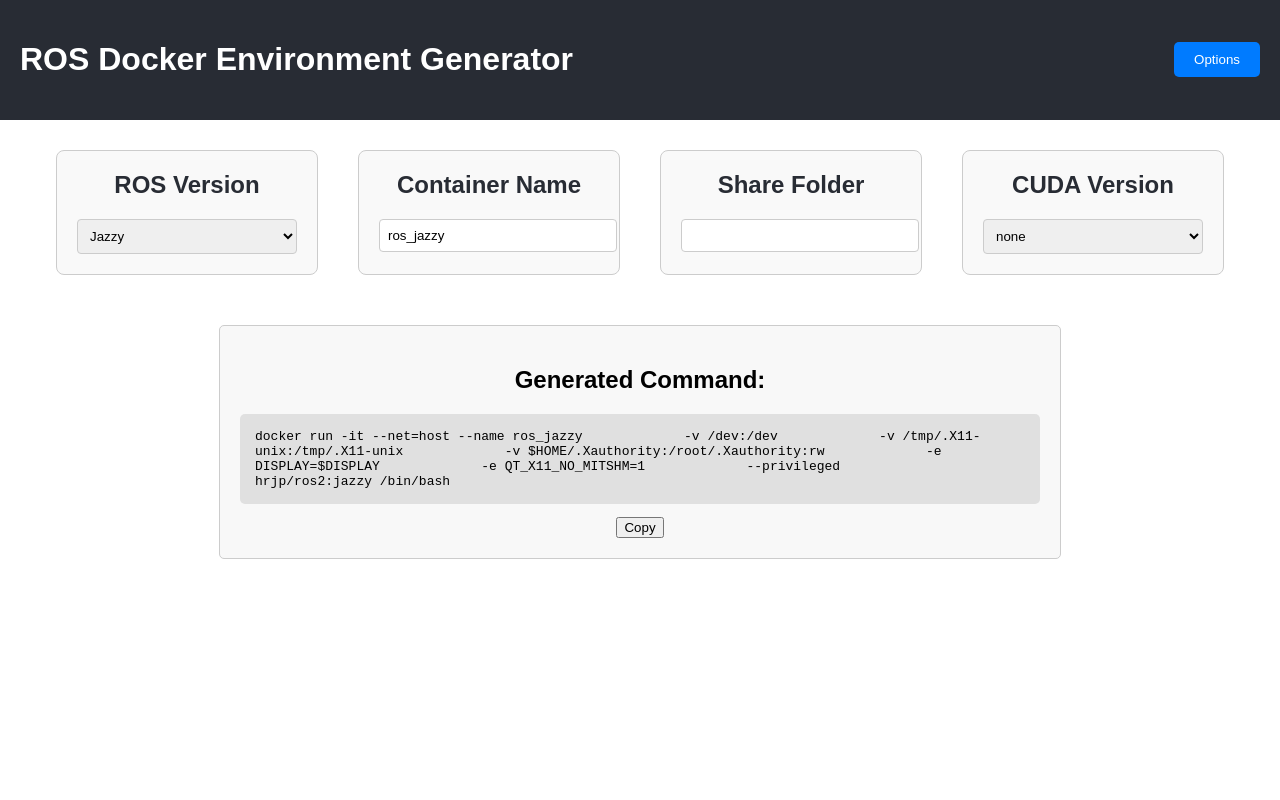
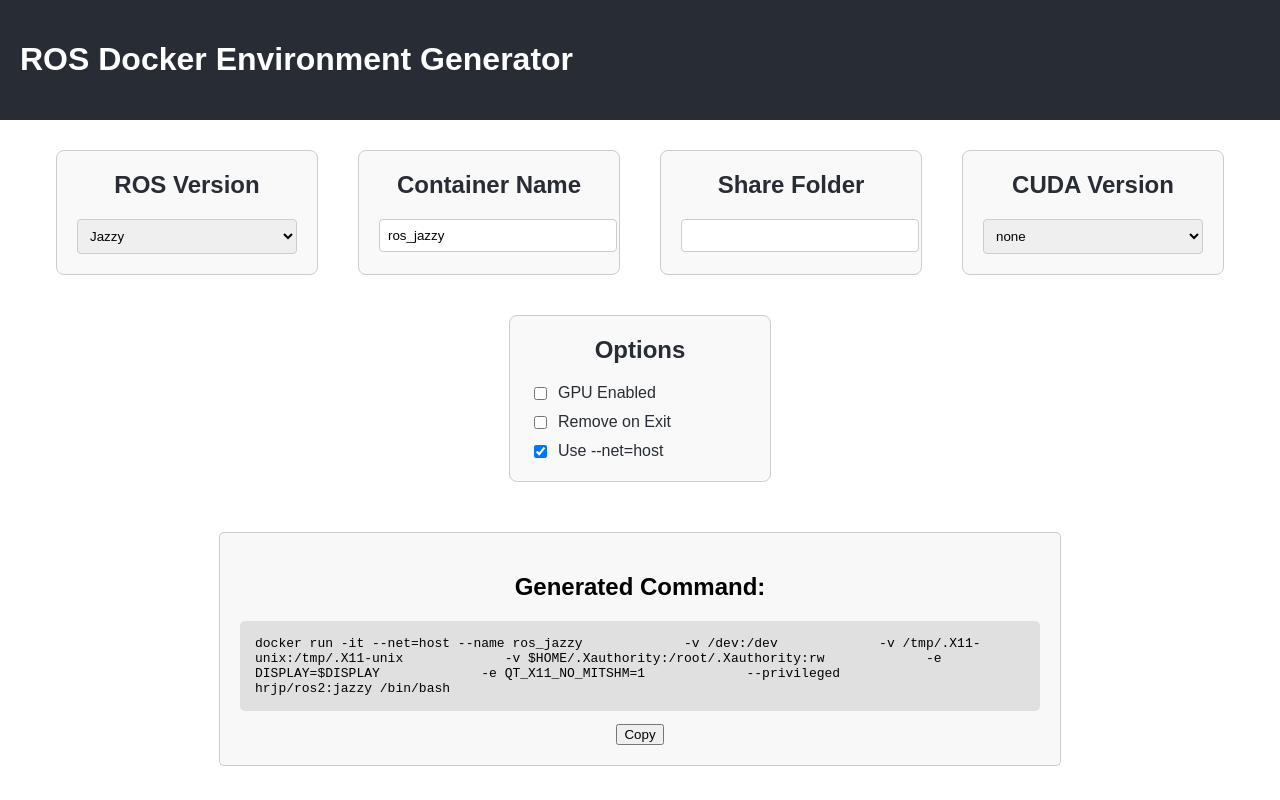
Before and after one commit to hrjp/oneline_rosenv, a React (Create React App) app: page / in a window 1280 px wide. Built offline with nearby package versions, Linux system fonts and the light colour scheme.

Commit message:
refactor: Move options to be immediately to the right of CUDA Version

```diff
--- a/src/App.js
+++ b/src/App.js
@@ -1,5 +1,3 @@
-
-
 import React, { useState, useEffect } from 'react';
 import './App.css';
 
@@ -12,7 +10,6 @@
   const [shareFolder, setShareFolder] = useState('');
   const [cudaVersion, setCudaVersion] = useState('none');
   const [copyText, setCopyText] = useState('Copy');
-  const [showOptions, setShowOptions] = useState(false);
 
   const rosOptions = ['Melodic', 'Noetic', 'Humble', 'Jazzy'];
   const cudaOptions = ['none', '12.6.3', '12.8.1', '12.9.1'];
@@ -63,30 +60,6 @@
     <div className="App">
       <header className="App-header">
         <h1>ROS Docker Environment Generator</h1>
-        <div className="options-menu">
-          <button onClick={() => setShowOptions(!showOptions)} className="options-button">Options</button>
-          {showOptions && (
-            <div className="options-dropdown">
-              <div className="selector">
-                <h2>Options</h2>
-                <div className="options">
-                  <label>
-                    <input type="checkbox" checked={gpu} onChange={() => setGpu(!gpu)} />
-                    GPU Enabled
-                  </label>
-                  <label>
-                    <input type="checkbox" checked={remove} onChange={() => setRemove(!remove)} />
-                    Remove on Exit
-                  </label>
-                  <label>
-                    <input type="checkbox" checked={netHost} onChange={() => setNetHost(!netHost)} />
-                    Use --net=host
-                  </label>
-                </div>
-              </div>
-            </div>
-          )}
-        </div>
       </header>
       <div className="selector-container">
         <div className="selector">
@@ -113,6 +86,23 @@
             ))}
           </select>
         </div>
+        <div className="selector">
+          <h2>Options</h2>
+          <div className="options">
+            <label>
+              <input type="checkbox" checked={gpu} onChange={() => setGpu(!gpu)} />
+              GPU Enabled
+            </label>
+            <label>
+              <input type="checkbox" checked={remove} onChange={() => setRemove(!remove)} />
+              Remove on Exit
+            </label>
+            <label>
+              <input type="checkbox" checked={netHost} onChange={() => setNetHost(!netHost)} />
+              Use --net=host
+            </label>
+          </div>
+        </div>
       </div>
       <div className="command-container">
         <h2>Generated Command:</h2>
```
